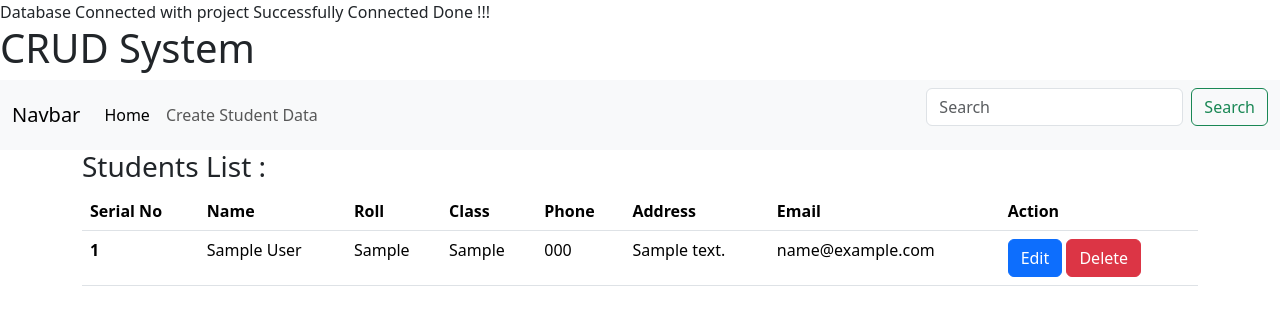
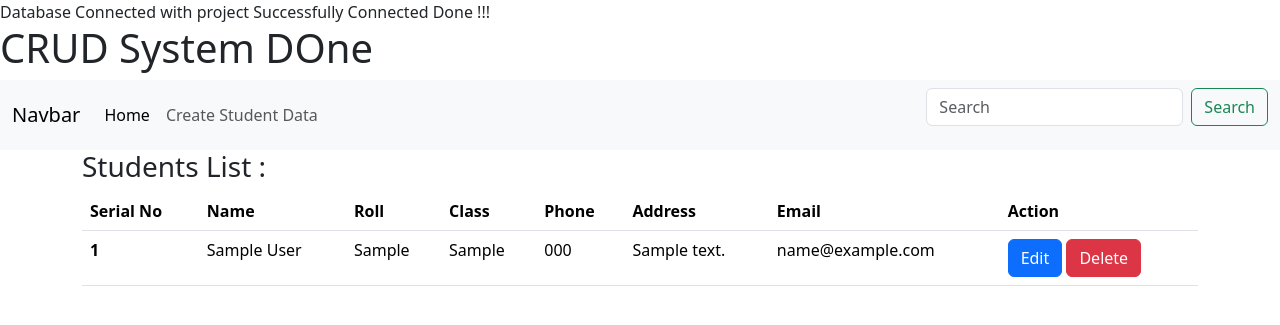
Before and after one commit to provash10/b15c45.1php, a PHP site: page /B15/ in a window 1280 px wide. Shown: the top 325 px of the page. Run offline with PHP 8.4, Linux system fonts and the light colour scheme; tables that the repository leaves empty or names only in its code hold one stand-in row (values such as "Sample post").

Commit message:
first commit

```diff
--- a/index.php
+++ b/index.php
@@ -13,7 +13,7 @@
 
 </head>
 <body>
-    <h1>CRUD System</h1>
+    <h1>CRUD System DOne</h1>
     <!-- navbar -->
     <nav class="navbar navbar-expand-lg bg-body-tertiary">
   <div class="container-fluid">
```
